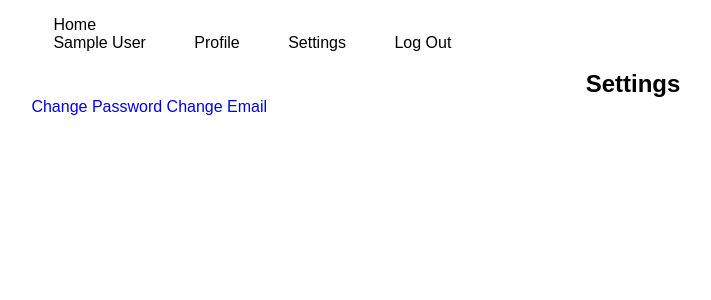
After one commit to polina-tereschenko/-, a Flask app: page /settings in a window 1280 px wide. The commit adds this page. Shown: the top 300 px of the page, without its empty margins (7-718 px from the left). Run offline with Flask 3, Linux system fonts and the light colour scheme; the visitor is signed in with stand-in values (Sample User, id 1).

Commit message:
add settings and fix base

```diff
--- a/project/main.py
+++ b/project/main.py
@@ -12,3 +12,7 @@ def index():
 @login_required
 def profile():
     return render_template('profile.html', name=current_user.name)
+
+@main.route('/settings')
+def settings():
+    return render_template('settings.html', name=current_user.name)
--- a/project/models.py
+++ b/project/models.py
@@ -2,7 +2,7 @@ from flask_login import UserMixin
 from . import db
 
 class User(UserMixin, db.Model):
-    id = db.Column(db.Integer, primary_key=True) # primary keys are required by SQLAlchemy
+    id = db.Column(db.Integer, primary_key=True)
     email = db.Column(db.String(100), unique=True)
     password = db.Column(db.String(100))
     name = db.Column(db.String(1000))
--- a/project/static/css/main.css
+++ b/project/static/css/main.css
@@ -1,9 +1,279 @@
-.navbar-dropdown {
-    position: absolute;
-    background-color: #40ba99;
+* {
+    margin: 0;
+    padding: 0;
+    box-sizing: border-box;
+    font-family: 'Poppins', sans-serif;
+    outline: none;
+    border: none;
+    text-decoration: none;
+    transition: .2s linear;
+    list-style: none;
+    scroll-behavior: smooth;
 }
 
-.navbar-dropdown a {
-    padding: 0.5rem 1rem;
+:root {
+    --bg-color: #fff;
+    --text-color: #000;
+    --big-font: 6rem;
+    --h2-font: 3rem;
+    --p-font: 1.1rem;
+}
+
+body {
+    background: var(--bg-color);
+    color: var(--text-color);
+}
+
+header {
+    position: fixed;
+    top: 0;
+    right: 0;
+    width: 100%;
+    z-index: 1000;
+    display: flex;
+    align-items: center;
+    justify-content: space-between;
+    background: transparent;
+    padding: 30px 18%;
+    transition: ease .40s;
+}
+
+/*
+.logo {
+    margin: 20px;
+    font-size: 35px;
+    font-weight: 600;
+    letter-spacing: 1px;
+    color: var(--text-color);
+    height: auto;
+    left: 7px;
+    width: 250px;
+} */
+
+.navbar {
+    display: flex;
+}
+
+.navbar a {
+    color: var(--text-color);
+    font-size: var(--p-font);
+    font-weight: 500;
+    padding: 10px 22px;
+    border-radius: 4px;
+    transition: ease .40s;
+}
+
+.navbar a:hover,
+.active {
+    background: #000;
     color: #fff;
+    box-shadow: 5px 10px 30px rgb(85, 85, 85 / 20%);
+    border-radius: 4px;
 }
+
+#menu-icon {
+    font-size: 35px;
+    color: #000;
+    z-index: 10001;
+    cursor: pointer;
+    display: none;
+}
+
+.submenu {
+    color: #fff;
+    list-style: none;
+    display: none;
+    top: 100%;
+    left: 10px;
+    z-index: 102;
+    width: 15rem;
+    padding: 0.5rem 0.5rem;
+    position: absolute;
+}
+
+/* .menu-list:hover .submenu {
+    display: block;
+} */
+
+.submenu li {
+    width: 100%;
+}
+
+.submenu li a {
+    padding: 1rem 1rem;
+    width: 100%;
+}
+
+/* .menu-list {
+    position: relative;
+    margin-right: 1rem;
+    display: block;
+} */
+
+section {
+    padding: 80px 18%;
+}
+
+.main {
+    position: relative;
+    height: 100vh;
+    width: 60%;
+    background: url(../HTML/image/logo3.gif);
+    background-size: cover;
+    background-position: center;
+    display: grid;
+    grid-template-columns: repeat(1, 1fr);
+    align-items: center;
+}
+
+header.sticky {
+    background: var(--bg-color);
+    padding: 10px 18%;
+    box-shadow: rgba(33, 35, 38, 0.1) 0px 10px 10px -10px;
+}
+
+.content h1 {
+    font-size: var(--big-font);
+    line-height: 1.2;
+    color: #000;
+    font-family: 'Paytone One', sans-serif;
+}
+
+.content p {
+    margin: 20px;
+}
+
+.title {
+    text-align: center;
+}
+
+.title h2 {
+    font-size: var(--h2-font);
+    line-height: 1.2;
+}
+
+.package-content {
+    display: grid;
+    grid-template-columns: repeat(auto-fit, minmax(240px, auto));
+    grid-gap: 2rem;
+    align-items: center;
+    margin-top: 5rem;
+}
+
+.thum {
+    position: relative;
+}
+
+.thum img {
+    max-width: 100%;
+    height: 400px;
+    object-fit: cover;
+    border-radius: 15px;
+    transition: all .3s cubic-bezier(.495, .05, .55, .95);
+    filter: brightness(95%);
+    will-change: filter;
+}
+
+.thum img:hover {
+    filter: brightness(100%) hue-rotate(45deg);
+    transform: scale(1.04);
+    cursor: pointer;
+}
+
+@media (max-width: 1425px) {
+    header {
+        padding: 16px 3%;
+        transform: .3s;
+    }
+
+    header.sticky {
+        padding: 10px 3%;
+        transform: .3s;
+    }
+
+    section {
+        padding: 70px 3%;
+        transform: .3s;
+    }
+
+    :root {
+        --big-font: 4rem;
+        --h2-font: 2.3rem;
+        --p-font: 1rem;
+        transform: .3s;
+    }
+}
+
+@media (max-width: 970px) {
+    #menu-icon {
+        display: block;
+    }
+
+    .main {
+        min-height: 80vh;
+    }
+
+    .navbar {
+        position: absolute;
+        top: -600px;
+        left: 0;
+        right: 0;
+        flex-direction: column;
+        background: #fff;
+        text-align: right;
+        transform: all .40s;
+    }
+
+    .navbar a {
+        display: block;
+        padding: 1.2rem;
+        margin: 1.5rem;
+        border-radius: 2px solid var(--bg-color);
+        color: var(--text-color);
+    }
+
+    .navbar a:hover {
+        background: #000;
+        color: #fff;
+    }
+
+    .navbar a:hover,
+    .active {
+        top: 100%;
+    }
+}
+
+@media (max-width: 800px) {
+    .main {
+        grid-template-columns: 1fr;
+        min-height: 130vh;
+        grid-gap: 1rem;
+    }
+
+    .main-content h1 {
+        padding-top: 55px;
+    }
+
+    .package-content {
+        grid-template-columns: 1fr;
+    }
+
+    :root {
+        --big-font: 3.4rem;
+        --h2-font: 2rem
+    }
+
+    section {
+        padding: 65px 3%;
+        transition: .3s;
+    }
+}
+
+.contact {
+    background-color: #d3d3d3b7;
+    position: relative;
+}
+
+.contact h2 {
+    color: #000;
+}
--- /dev/null
+++ b/project/static/css/main.js
@@ -0,0 +1,24 @@
+const header = document.querySelector("header")
+
+window.addEventListener("scroll", function() {
+    header.classList.toggle("sticky", this.window.scrollY > 0);
+});
+
+let menu = document.querySelector('#menu-icon');
+let navbar = document.querySelector('.navbar');
+
+menu.onclick = () => {
+    menu.classList.toggle('bx-x');
+    navbar.classList.toggle('active');
+};
+
+window.onscroll = () => {
+    menu.classList.remove('bx-x');
+    navbar.classList.remove('active');
+};
+
+const sr = ScrollReveal ({
+    distance: '45px',
+    duration: 2700,
+    reset: true
+})
--- a/project/templates/base.html
+++ b/project/templates/base.html
@@ -6,32 +6,26 @@
     <meta http-equiv="X-UA-Compatible" content="IE=edge">
     <meta name="viewport" content="width=device-width, initial-scale=1">
     <title>Flask Auth Example</title>
-    <link rel="stylesheet" href="https://cdnjs.cloudflare.com/ajax/libs/bulma/0.7.2/css/bulma.min.css" />
+    <link rel="stylesheet" href="{{ url_for('static', filename='css/main.js') }}">
     <link rel="stylesheet" href="{{ url_for('static', filename='css/main.css') }}">
 </head>
 
 <body>
-    <section class="hero is-primary is-fullheight">
-
-        <div class="hero-head">
+    <header>
+        <span class="material-symbols-outlined" id="menu-icon">menu</span>
         <nav class="navbar">
-                <div class="container">
-                    <div id="navbarMenuHeroA" class="navbar-menu">
-                        <div class="navbar-end">
-                            <a href="{{ url_for('main.index') }}" class="navbar-item">
+            <ul class="menu-list">
+                <li>
+                    <a href="{{ url_for('main.index') }}" class="menu-list">
                         Home
                     </a>
+                </li>
                 {% if current_user.is_authenticated %}
-                                <div class="navbar-item has-dropdown is-hoverable">
-                                    <a class="navbar-link">
-                                        Profile
-                                    </a>
-                                    <div class="navbar-dropdown">
-                                        <a href="{{ url_for('main.profile') }}" class="navbar-item">Change Password</a>
-                                        <a href="{{ url_for('main.profile') }}" class="navbar-item">Change Email</a>
-                                        <a href="{{ url_for('auth.logout') }}" class="navbar-item">Log Out</a>
-                                    </div>
-                                </div>
+                <li>
+                    <a class="menu-list"> {{ name }} </a>
+                    <a href="{{ url_for('main.profile') }}">Profile</a>
+                    <a href="{{ url_for('main.settings') }}">Settings</a>
+                    <a href="{{ url_for('auth.logout') }}">Log Out</a>
                     {% endif %}
                     {% if not current_user.is_authenticated %}
                     <a href="{{ url_for('auth.login') }}" class="navbar-item">
@@ -41,17 +35,39 @@
                         Sign Up
                     </a>
                     {% endif %}
-                        </div>
-                    </div>
-                </div>
+                </li>
+            </ul>
         </nav>
-        </div>
+        <!-- <nav class="navbar">
+            <a href="{{ url_for('main.index') }}" class="navbar-item">
+                Home
+            </a>
+            {% if current_user.is_authenticated %}
+            <li class="submenu-item">
+                <a>{{ name }}</a>
 
-        <div class="hero-body">
-            <div class="container has-text-centered">
+                <ul class="submenu">
+                <a href="{{ url_for('main.profile') }}">Profile</a>
+                <a href="{{ url_for('main.settings') }}">Settings</a>
+                <a href="{{ url_for('auth.logout') }}">Log Out</a>
+                </ul>
+            </li>
+            {% endif %}
+            {% if not current_user.is_authenticated %}
+            <a href="{{ url_for('auth.login') }}" class="navbar-item">
+                Login
+            </a>
+            <a href="{{ url_for('auth.signup') }}" class="navbar-item">
+                Sign Up
+            </a>
+            {% endif %}
+        </nav> -->
+    </header>
+
+    <section class="package" id="package">
+        <div class="container-has-text-centered">
             {% block content %}
             {% endblock %}
-            </div>
         </div>
     </section>
 </body>
--- /dev/null
+++ b/project/templates/settings.html
@@ -0,0 +1,17 @@
+{% extends "base.html" %}
+
+{% block content %}
+
+<body>
+    <div class="title">
+        <h1 class="title">
+            Settings
+        </h1>
+    </div>
+    <div class="button">
+        <a href="{{ url_for('main.profile') }}" class="navbar-item">Change Password</a>
+        <a href="{{ url_for('main.profile') }}" class="navbar-item">Change Email</a>
+    </div>
+</body>
+
+{% endblock %}
```
Also changed, not shown: project/templates/index.html (+13 -0 lines). Lines whose indentation alone changed are shown as unchanged.
